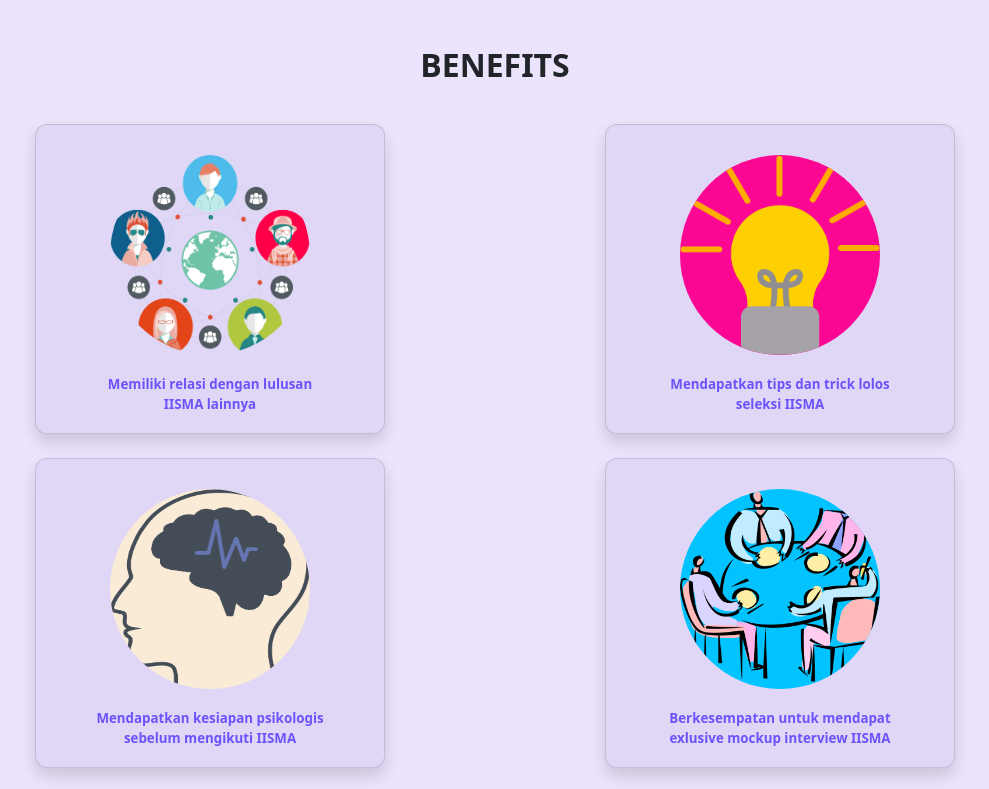
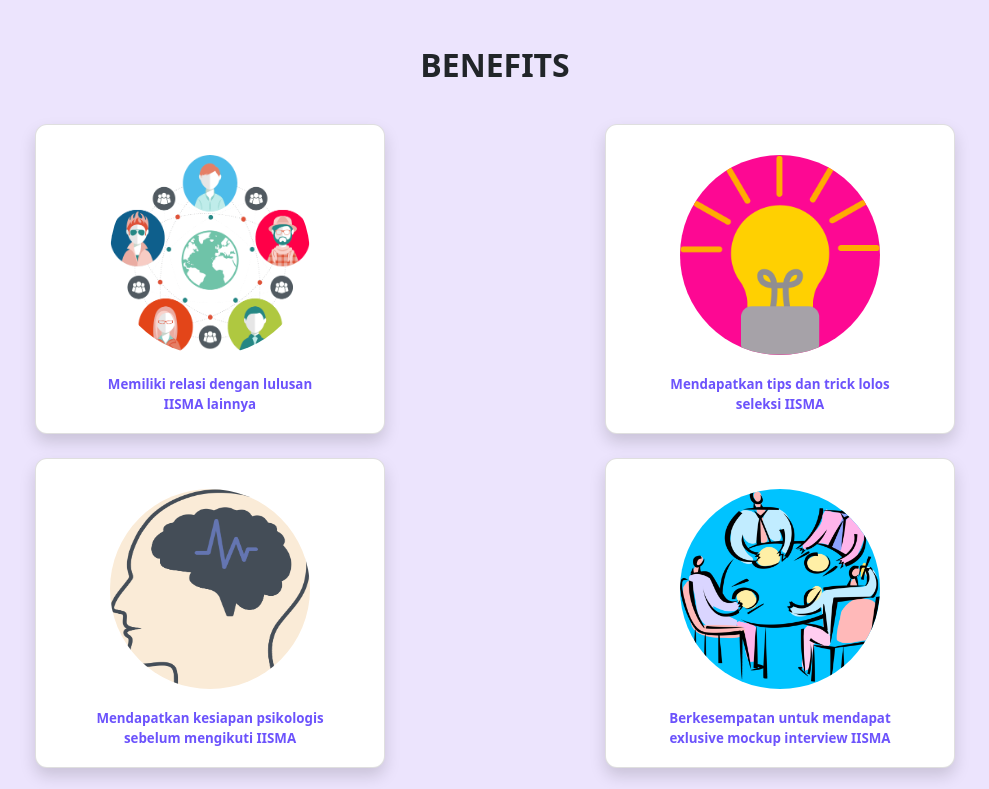
Before and after one commit to rg-km/final-project-engineering-50-new, a React (Create React App) app in the folder frontend/: page /IISMA in a window 1280 px wide. Shown: the part 611-1400 px from the top of the page, without its empty margins (145-1134 px from the left). Built offline with nearby package versions, Linux system fonts and the light colour scheme.

Commit message:
updating fix

```diff
--- a/frontend/src/components/Styles/IISMA.css
+++ b/frontend/src/components/Styles/IISMA.css
@@ -35,7 +35,7 @@
   font-size: larger;
 }
 .relation {
-  background-color: #ffffff;
+  background-color: #ffffff !important;
   border-radius: 12px;
   height: 310px;
   width: 440px;
@@ -47,7 +47,7 @@
   width: 170px;
 }
 .tips {
-  background-color: #ffffff;
+  background-color: #ffffff !important;
   border-radius: 12px;
   height: 310px;
   width: 440px;
@@ -60,7 +60,7 @@
   width: 170px;
 }
 .brain {
-  background-color: #ffffff;
+  background-color: #ffffff !important;
   border-radius: 12px;
   height: 310px;
   width: 440px;
@@ -73,7 +73,7 @@
   width: 170px;
 }
 .discuss {
-  background-color: #ffffff;
+  background-color: #ffffff !important;
   border-radius: 12px;
   height: 310px;
   width: 440px;
```
